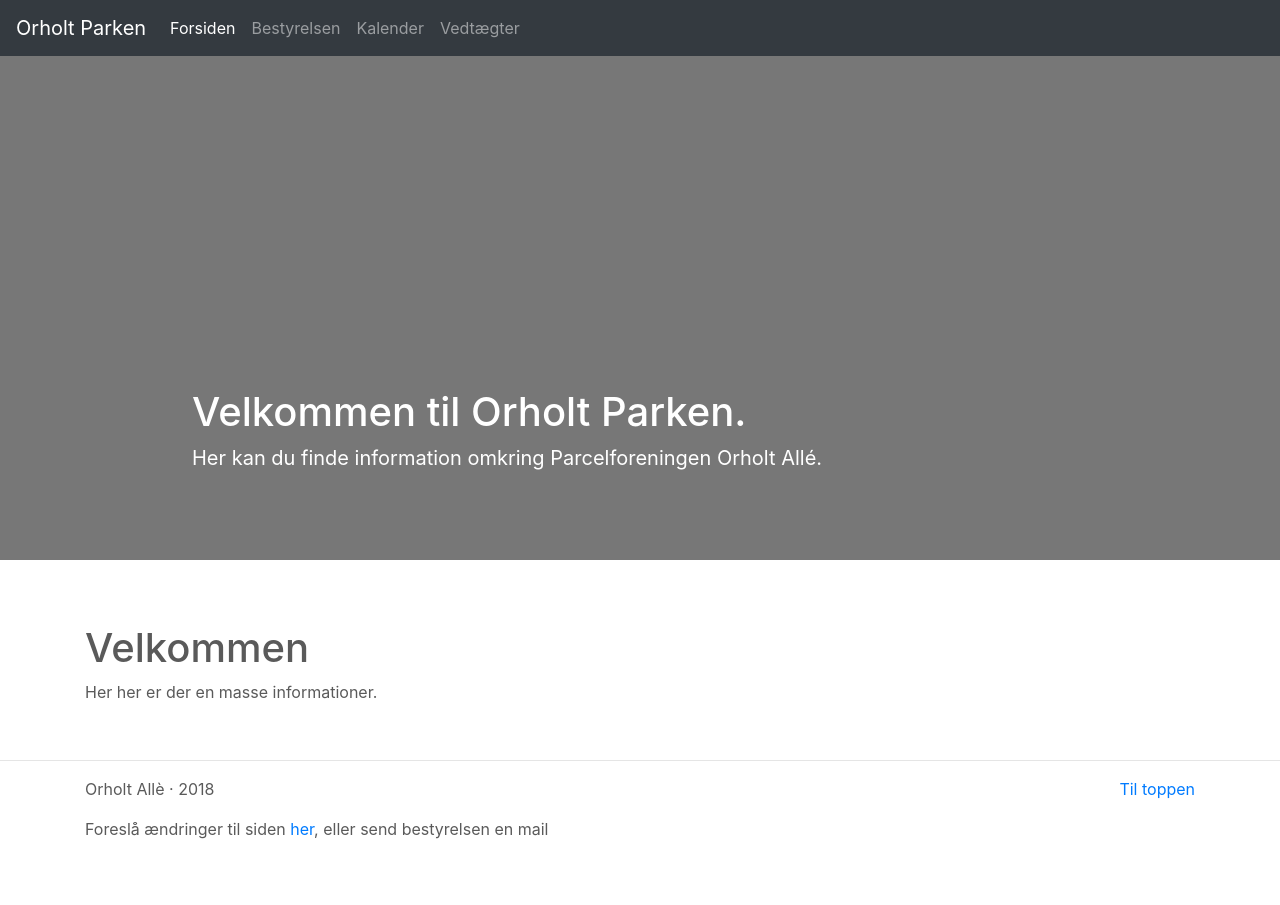
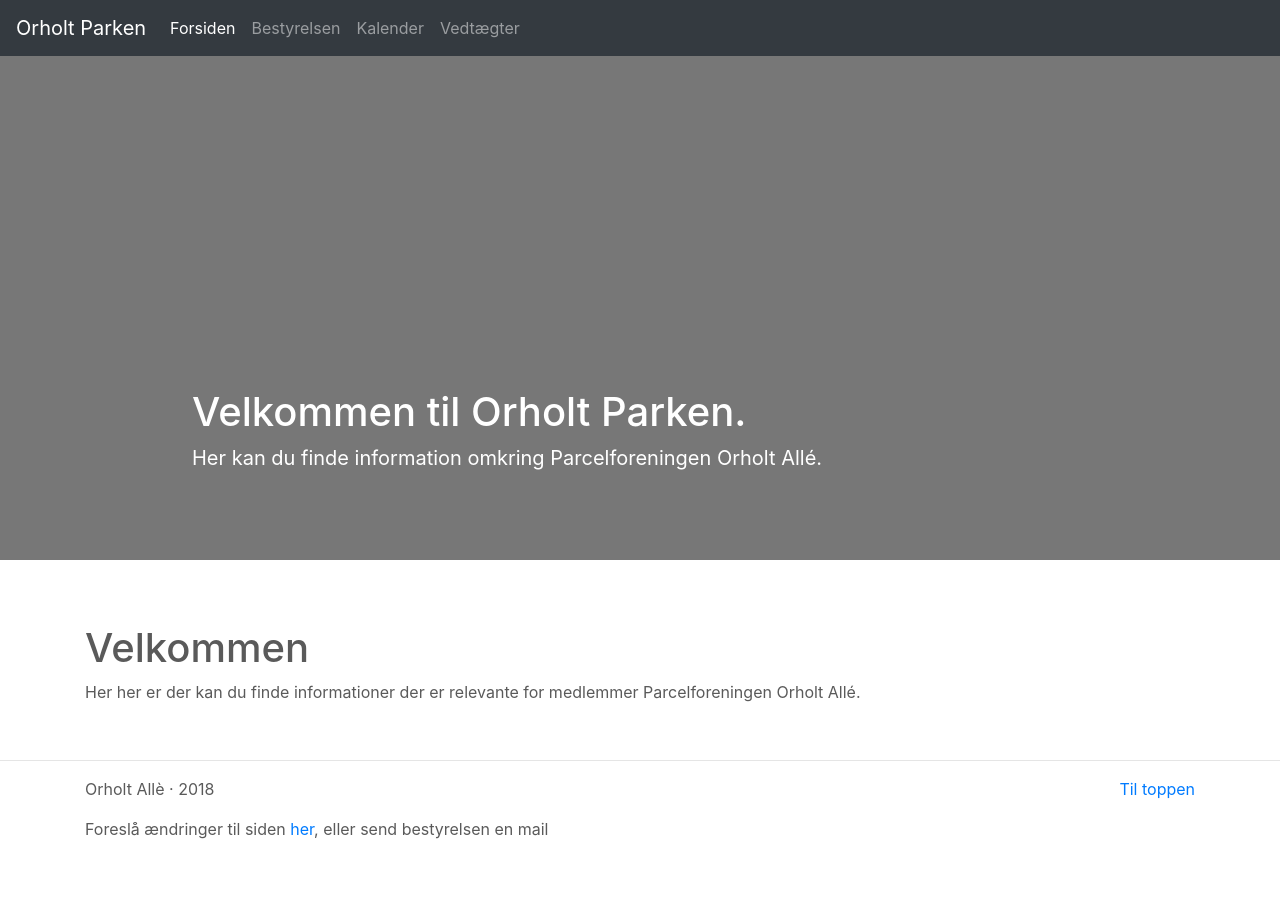
Before and after one commit to orholt-parken/orholt-parken.github.io, a Jekyll site: the page built from index.html, in a window 1280 px wide. Built offline with Jekyll 4.4.1, drawn with Linux system fonts in a browser that asks for light colours; nearby versions of some CDN libraries.

Commit message:
Better text

```diff
--- a/index.html
+++ b/index.html
@@ -35,6 +35,6 @@ title: Velkommen
             <h1>Velkommen</h1>
 
             <p>
-                Her her er der en masse informationer.
+                Her her er der kan du finde informationer der er relevante for medlemmer Parcelforeningen Orholt Allé.
             </p>
     </div><!-- /.container -->
```
